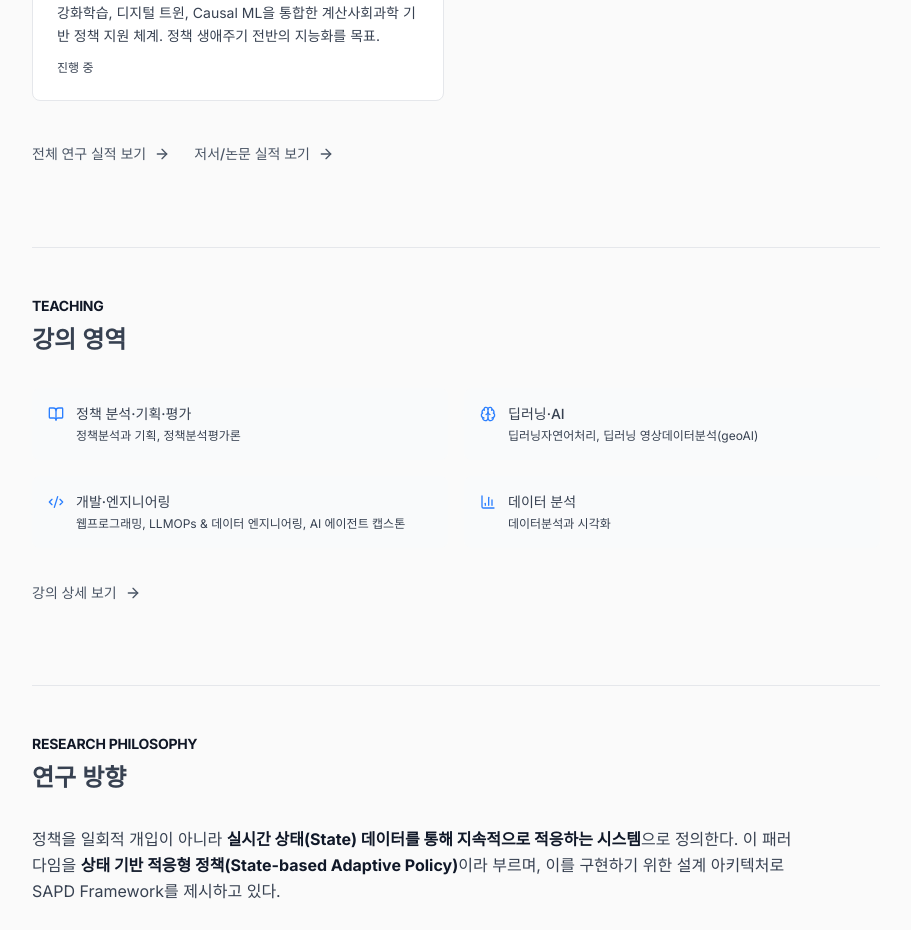
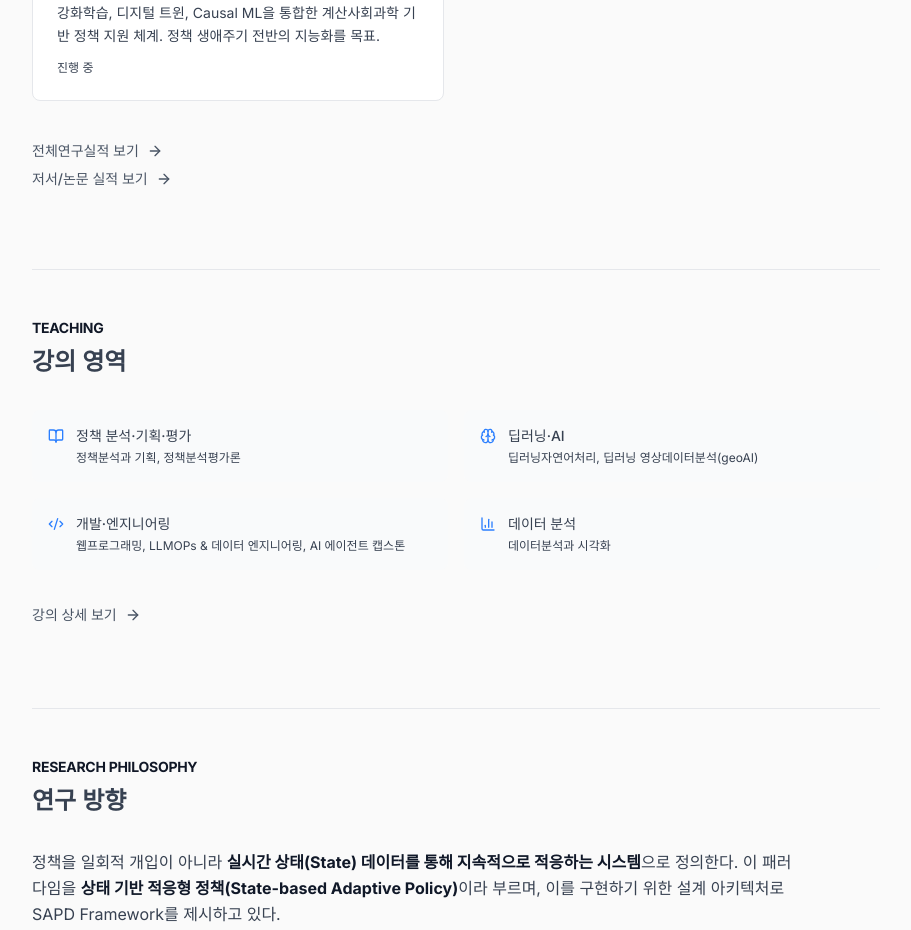
Before and after one commit to LeeSeogMin/my-life, a Next.js app: page / in a window 1280 px wide. Shown: the part 1660-2590 px from the top of the page, without its empty margins (184-1095 px from the left). Built offline with nearby package versions, Linux system fonts and the light colour scheme; no server answers.

Commit message:
fix: Update link text and adjust layout for research section

```diff
--- a/src/app/page.tsx
+++ b/src/app/page.tsx
@@ -180,17 +180,17 @@ export default function Home() {
           </div>
         </div>
 
-        <div className="pt-2">
+        <div className="pt-2 flex flex-col gap-2">
           <Link
             href="/research"
             className="inline-flex items-center gap-2 text-sm font-medium text-gray-600 hover:text-gray-900 transition-colors"
           >
-            전체 연구 실적 보기
+            전체연구실적 보기
             <ArrowRight className="w-4 h-4" />
           </Link>
           <Link
             href="/archive"
-            className="inline-flex items-center gap-2 text-sm font-medium text-gray-600 hover:text-gray-900 transition-colors ml-6"
+            className="inline-flex items-center gap-2 text-sm font-medium text-gray-600 hover:text-gray-900 transition-colors"
           >
             저서/논문 실적 보기
             <ArrowRight className="w-4 h-4" />
```
